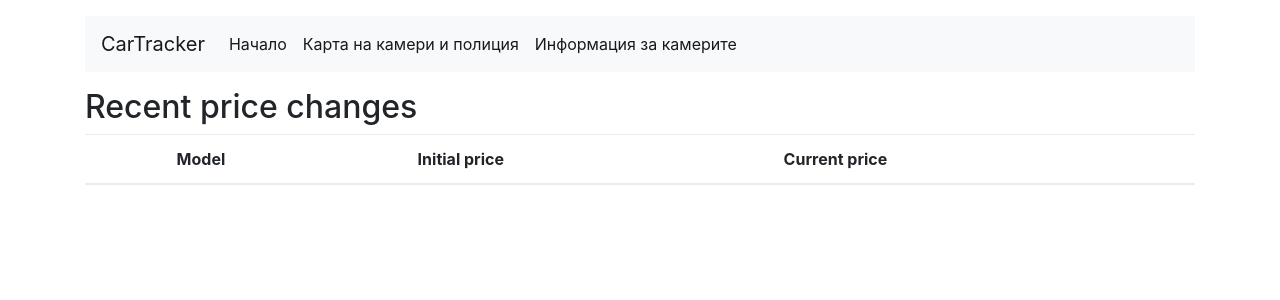
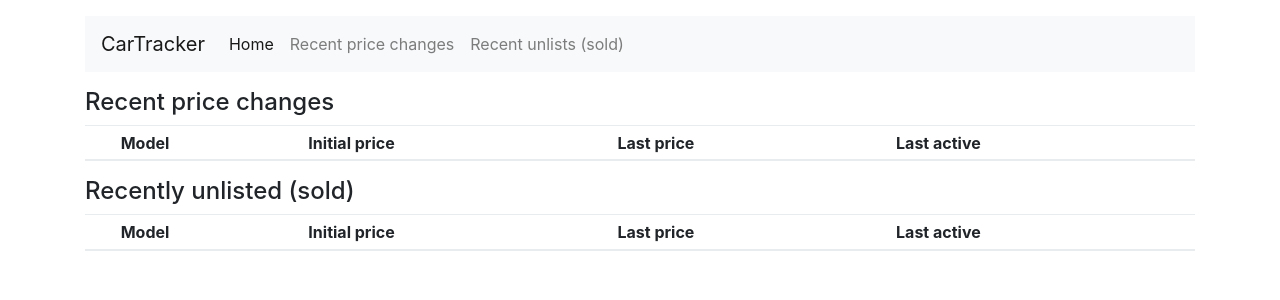
Before and after one commit to karamanolev/CarTracker, a Django app: page / in a window 1280 px wide. Shown: the top 300 px of the page. Run offline with Django 3.2, Linux system fonts and the light colour scheme; data that the repository does not hold is empty; some libraries are stand-ins or nearby versions.

Commit message:
UI improvements, scraping details

```diff
--- a/mobile_bg/models.py
+++ b/mobile_bg/models.py
@@ -1,5 +1,6 @@
 import json
 import re
+from datetime import date
 from time import sleep
 from urllib.parse import urlparse, parse_qs, urlencode
 
@@ -143,7 +144,13 @@ class MobileBgAd(models.Model):
         return MobileBgAd.objects.filter(
             active=True,
             last_price_change__isnull=False,
-        ).order_by('-last_price_change__date')[:20]
+        ).order_by('-last_price_change__date')
+
+    @classmethod
+    def get_recent_unlists(cls):
+        return MobileBgAd.objects.filter(
+            active=False,
+        ).order_by('-last_active_update__date')
 
 
 class MobileBgAdImage(models.Model):
@@ -180,6 +187,17 @@ class MobileBgAdUpdate(models.Model):
         (CURRENCY_EUR, 'EUR'),
     )
 
+    ENGINE_PETROL = 0
+    ENGINE_DIESEL = 1
+    ENGINE_HYBRID = 2
+    ENGINE_ELECTRIC = 3
+    ENGINE_CHOICES = (
+        (ENGINE_PETROL, 'Petrol'),
+        (ENGINE_DIESEL, 'Diesel'),
+        (ENGINE_HYBRID, 'Hybrid'),
+        (ENGINE_ELECTRIC, 'Electric'),
+    )
+
     PRICE_BY_NEGOTIATION = -1
 
     date = models.DateTimeField(default=timezone.now)
@@ -195,6 +213,9 @@ class MobileBgAdUpdate(models.Model):
     active = models.BooleanField(default=True, db_index=True)
     price = models.IntegerField(null=True, blank=True)
     price_currency = models.IntegerField(null=True, blank=True, choices=CURRENCY_CHOICES)
+    registration_date = models.DateField(null=True, blank=True)
+    engine_type = models.IntegerField(null=True, blank=True, choices=ENGINE_CHOICES)
+    mileage_km = models.IntegerField(null=True, blank=True)
 
     @property
     def date_tz(self):
@@ -222,7 +243,7 @@ class MobileBgAdUpdate(models.Model):
             )
             self.html_raw = None
 
-    def update_from_html(self, html):
+    def update_from_html(self):
         bs = BeautifulSoup(self.html, 'html.parser')
         if len(bs.find_all(style='font-size:18px; font-weight:bold; color:#FF0000')):
             self.active = False
@@ -250,6 +271,28 @@ class MobileBgAdUpdate(models.Model):
         if len(raw_name_children) >= 2:
             self.model_mod = raw_name_children[1].text.strip()
 
+        def _get_info_row(title):
+            return bs.find(text=title).parent.next_sibling.text
+
+        reg_date_parts = _get_info_row('Дата на производство').split()
+        month = ['януари', 'февруари', 'март', 'април', 'май', 'юни', 'юли', 'август',
+                 'септември', 'октомври', 'ноември', 'декември'].index(reg_date_parts[0]) + 1
+        year = int(reg_date_parts[1])
+        assert len(reg_date_parts) == 3
+        assert reg_date_parts[2] == 'г.'
+        self.registration_date = date(year, month, 1)
+
+        self.engine_type = {
+            'Бензинов': self.ENGINE_PETROL,
+            'Дизелов': self.ENGINE_DIESEL,
+            'Хибриден': self.ENGINE_HYBRID,
+            'Електрически': self.ENGINE_ELECTRIC,
+        }[_get_info_row('Тип двигател')]
+
+        mileage_parts = _get_info_row('Пробег').split()
+        self.mileage_km = int(mileage_parts[0])
+        assert mileage_parts[1] == 'км'
+
     @classmethod
     def from_html(cls, ad, html):
         update = cls(
@@ -257,7 +300,7 @@ class MobileBgAdUpdate(models.Model):
             prev_update=ad.last_update,
             html=html,
         )
-        update.update_from_html(html)
+        update.update_from_html()
         update.try_compress()
         update.save()
         return update
--- a/mobile_bg/urls.py
+++ b/mobile_bg/urls.py
@@ -1,11 +1,13 @@
 from django.conf.urls import url
 
-from .views import ad_data, ad_image, index
+from .views import ad_data, ad_image, index, recent_price_changes, recent_unlists
 
 app_name = 'mobile_bg'
 
 urlpatterns = [
     url(r'^$', index, name='index'),
+    url(r'^recent-price-changes$', recent_price_changes, name='recent_price_changes'),
+    url(r'^recent-unlists$', recent_unlists, name='recent_unlists'),
     url(r'^mobile-bg/ads/(\d+)$', ad_data, name='ad_data'),
     url(r'^mobile-bg/ads/(\d+)/images/(\d+)/(big|small)$', ad_image, name='ad_image'),
 ]
--- a/mobile_bg/views.py
+++ b/mobile_bg/views.py
@@ -47,7 +47,20 @@ def ad_image(request, adv, index, size):
 
 
 def index(request):
-    last_price_changes = MobileBgAd.get_recent_price_changes()
     return render(request, 'mobile_bg/index.html', {
-        'last_price_changes': last_price_changes,
+        'last_price_changes': MobileBgAd.get_recent_price_changes()[:5],
+        'last_unlists': MobileBgAd.get_recent_unlists()[:5],
     })
+
+
+def recent_price_changes(request):
+    return render(request, 'mobile_bg/recent_price_changes.html', {
+        'ads': MobileBgAd.get_recent_price_changes()[:100],
+    })
+
+
+
+def recent_unlists(request):
+    return render(request, 'mobile_bg/recent_unlists.html', {
+        'ads': MobileBgAd.get_recent_unlists()[:100],
+    })
--- a/templates/bootstrap_shell.html
+++ b/templates/bootstrap_shell.html
@@ -6,8 +6,8 @@
             <div class="col">
                 <nav class="navbar navbar-expand-lg navbar-light bg-light">
                     {% url 'mobile_bg:index' as index_url %}
-                    {% url 'mobile_bg:index' as map_url %}
-                    {% url 'mobile_bg:index' as cameras_info_url %}
+                    {% url 'mobile_bg:recent_price_changes' as recent_price_changes_url %}
+                    {% url 'mobile_bg:recent_unlists' as recent_unlists_url %}
                     <a class="navbar-brand" href="{{ home_url }}">CarTracker</a>
                     <button class="navbar-toggler" type="button" data-toggle="collapse"
                             data-target="#navbarSupportedContent"
@@ -19,17 +19,17 @@
                         <ul class="navbar-nav mr-auto">
                             <li class="nav-item {% if request.path == index_url %}active{% endif %}">
                                 <a class="nav-link" href="{{ index_url }}">
-                                    Начало
+                                    Home
                                 </a>
                             </li>
-                            <li class="nav-item {% if request.path == map_url %}active{% endif %}">
-                                <a class="nav-link" href="{{ map_url }}">
-                                    Карта на камери и полиция
+                            <li class="nav-item {% if request.path == recent_price_changes_url %}active{% endif %}">
+                                <a class="nav-link" href="{{ recent_price_changes_url }}">
+                                    Recent price changes
                                 </a>
                             </li>
-                            <li class="nav-item {% if request.path == cameras_info_url %}active{% endif %}">
-                                <a class="nav-link" href="{{ cameras_info_url }}">
-                                    Информация за камерите
+                            <li class="nav-item {% if request.path == recent_unlists_url %}active{% endif %}">
+                                <a class="nav-link" href="{{ recent_unlists_url }}">
+                                    Recent unlists (sold)
                                 </a>
                             </li>
                         </ul>
--- a/templates/mobile_bg/_car_list_table.html
+++ b/templates/mobile_bg/_car_list_table.html
@@ -1,17 +1,20 @@
-<table class="table">
+<table class="table table-sm">
     <thead>
     <tr>
         <th></th>
         <th>Model</th>
         <th>Initial price</th>
-        <th>Current price</th>
+        <th>Last price</th>
+        {% if not ad.active %}
+            <th>Last active</th>
+        {% endif %}
     </tr>
     </thead>
     <tbody>
     {% for ad in ads %}
         <tr>
             <td>
-                <img src="{% url 'mobile_bg:ad_image' ad.adv 1 'big' %}" width="100" height="75">
+                <img src="{% url 'mobile_bg:ad_image' ad.adv 1 'big' %}" width="60" height="45">
             </td>
             <td>
                 <a href="{{ ad.url }}">
@@ -23,8 +26,13 @@
                 {{ ad.first_update.price }}
             </td>
             <td>
-                {{ ad.last_update.price }}
+                {{ ad.last_active_update.price }}
             </td>
+            {% if not ad.active %}
+                <td>
+                    {{ ad.last_active_update.date }}
+                </td>
+            {% endif %}
         </tr>
     {% endfor %}
     </tbody>
--- a/templates/mobile_bg/index.html
+++ b/templates/mobile_bg/index.html
@@ -4,8 +4,13 @@
 {% block content %}
     <div class="row">
         <div class="col-md-12">
-            <h2>Recent price changes</h2>
+            <h4>Recent price changes</h4>
             {% with last_price_changes as ads %}
+                {% include 'mobile_bg/_car_list_table.html' %}
+            {% endwith %}
+
+            <h4>Recently unlisted (sold)</h4>
+            {% with last_unlists as ads %}
                 {% include 'mobile_bg/_car_list_table.html' %}
             {% endwith %}
         </div>
```
Also changed, not shown: mobile_bg/management/commands/update_all_ad_updates_from_html.py (+4 -4 lines), templates/mobile_bg/recent_price_changes.html (added, +11 -0 lines), templates/mobile_bg/recent_unlists.html (added, +11 -0 lines), mobile_bg/migrations/0019_mobilebgadupdate_registration_date.py (added), mobile_bg/migrations/0020_mobilebgadupdate_engine_type.py (added), mobile_bg/migrations/0021_mobilebgadupdate_mileage_km.py (added).
